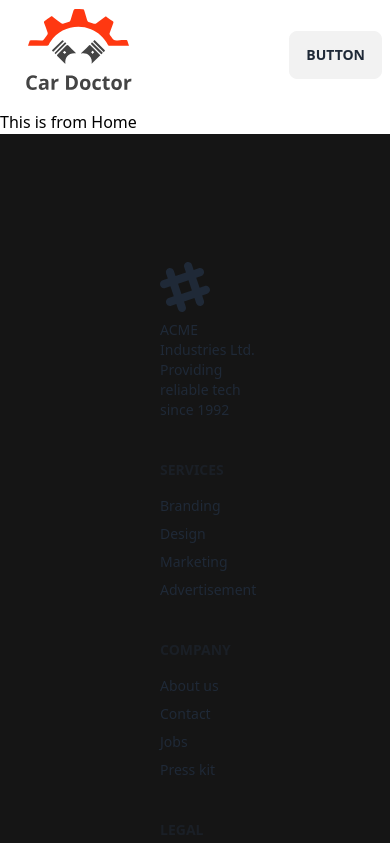
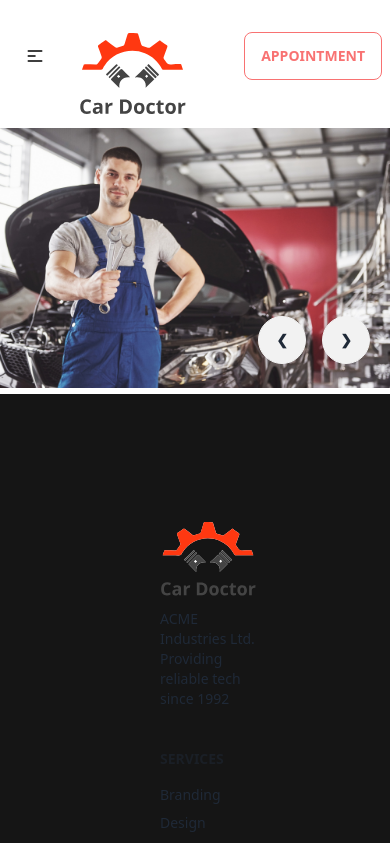
Before and after one commit to dev-hafiz/car_doctor_client, a React (Vite) app: page / in a window 390 px wide. Shown: the top 843 px of the page. Built offline with nearby package versions, Linux system fonts and the light colour scheme.

Commit message:
Add banner in home pahe

```diff
--- /dev/null
+++ b/src/Pages/Home/Home/Banner/Banner.jsx
@@ -0,0 +1,57 @@
+import img1 from "../../../../assets/images/banner/1.jpg";
+import img2 from "../../../../assets/images/banner/2.jpg";
+import img3 from "../../../../assets/images/banner/3.jpg";
+import img4 from "../../../../assets/images/banner/4.jpg";
+
+const Banner = () => {
+  return (
+    <div className="carousel w-full ">
+      <div id="slide1" className="carousel-item relative w-full">
+        <img src={img1} className="w-full" />
+        <div className="absolute flex justify-between transform -translate-y-1/2 right-5 bottom-0">
+          <a href="#slide4" className="btn btn-circle mr-4">
+            ❮
+          </a>
+          <a href="#slide2" className="btn btn-circle">
+            ❯
+          </a>
+        </div>
+      </div>
+      <div id="slide2" className="carousel-item relative w-full">
+        <img src={img4} className="w-full" />
+        <div className="absolute flex justify-between transform -translate-y-1/2  right-5 bottom-0">
+          <a href="#slide1" className="btn btn-circle mr-4">
+            ❮
+          </a>
+          <a href="#slide3" className="btn btn-circle">
+            ❯
+          </a>
+        </div>
+      </div>
+      <div id="slide3" className="carousel-item relative w-full">
+        <img src={img2} className="w-full" />
+        <div className="absolute flex justify-between transform -translate-y-1/2  right-5 bottom-0">
+          <a href="#slide2" className="btn btn-circle mr-4">
+            ❮
+          </a>
+          <a href="#slide4" className="btn btn-circle">
+            ❯
+          </a>
+        </div>
+      </div>
+      <div id="slide4" className="carousel-item relative w-full">
+        <img src={img3} className="w-full" />
+        <div className="absolute flex justify-between transform -translate-y-1/2  right-5 bottom-0">
+          <a href="#slide3" className="btn btn-circle mr-4">
+            ❮
+          </a>
+          <a href="#slide1" className="btn btn-circle">
+            ❯
+          </a>
+        </div>
+      </div>
+    </div>
+  );
+};
+
+export default Banner;
--- a/src/Pages/Home/Home/Home.jsx
+++ b/src/Pages/Home/Home/Home.jsx
@@ -1,7 +1,9 @@
+import Banner from "./Banner/Banner";
+
 const Home = () => {
   return (
     <div>
-      <h2>This is from Home</h2>
+      <Banner />
     </div>
   );
 };
--- a/src/Pages/Shared/Footer/Footer.jsx
+++ b/src/Pages/Shared/Footer/Footer.jsx
@@ -1,18 +1,10 @@
+import logo from "../../../assets/logo.svg";
+
 const Footer = () => {
   return (
     <footer className="footer py-32 px-40 bg-[#151515] text-base-content">
       <div>
-        <svg
-          width="50"
-          height="50"
-          viewBox="0 0 24 24"
-          xmlns="http://www.w3.org/2000/svg"
-          fillRule="evenodd"
-          clipRule="evenodd"
-          className="fill-current"
-        >
-          <path d="M22.672 15.226l-2.432.811.841 2.515c.33 1.019-.209 2.127-1.23 2.456-1.15.325-2.148-.321-2.463-1.226l-.84-2.518-5.013 1.677.84 2.517c.391 1.203-.434 2.542-1.831 2.542-.88 0-1.601-.564-1.86-1.314l-.842-2.516-2.431.809c-1.135.328-2.145-.317-2.463-1.229-.329-1.018.211-2.127 1.231-2.456l2.432-.809-1.621-4.823-2.432.808c-1.355.384-2.558-.59-2.558-1.839 0-.817.509-1.582 1.327-1.846l2.433-.809-.842-2.515c-.33-1.02.211-2.129 1.232-2.458 1.02-.329 2.13.209 2.461 1.229l.842 2.515 5.011-1.677-.839-2.517c-.403-1.238.484-2.553 1.843-2.553.819 0 1.585.509 1.85 1.326l.841 2.517 2.431-.81c1.02-.33 2.131.211 2.461 1.229.332 1.018-.21 2.126-1.23 2.456l-2.433.809 1.622 4.823 2.433-.809c1.242-.401 2.557.484 2.557 1.838 0 .819-.51 1.583-1.328 1.847m-8.992-6.428l-5.01 1.675 1.619 4.828 5.011-1.674-1.62-4.829z"></path>
-        </svg>
+        <img src={logo} alt="" />
         <p>
           ACME Industries Ltd.
           <br />
--- a/src/Pages/Shared/NavBar/NavBar.jsx
+++ b/src/Pages/Shared/NavBar/NavBar.jsx
@@ -1,6 +1,6 @@
 import logo from "../../../assets/logo.svg";
 const NavBar = () => {
-  const navItems = (
+  const navItem = (
     <>
       <li>
         <a>Home</a>
@@ -11,25 +11,41 @@
     </>
   );
   return (
-    <div className="navbar bg-white ">
+    <div className="navbar bg-white h-28 mb-4">
       <div className="navbar-start">
         <div className="dropdown">
-          <label tabIndex={0} className="btn btn-ghost ">
-            <img src={logo} />
+          <label tabIndex={0} className="btn btn-ghost lg:hidden">
+            <svg
+              xmlns="http://www.w3.org/2000/svg"
+              className="h-5 w-5"
+              fill="none"
+              viewBox="0 0 24 24"
+              stroke="currentColor"
+            >
+              <path
+                strokeLinecap="round"
+                strokeLinejoin="round"
+                strokeWidth="2"
+                d="M4 6h16M4 12h8m-8 6h16"
+              />
+            </svg>
           </label>
           <ul
             tabIndex={0}
-            className="menu menu-sm dropdown-content mt-3 z-[1] p-2 shadow bg-base-100 rounded-box w-52"
+            className="menu menu-sm dropdown-content mt-3 z-[1] p-2 shadow bg-white rounded-box w-52"
           >
-            {navItems}
+            {navItem}
           </ul>
         </div>
+        <a className="btn btn-ghost normal-case text-xl">
+          <img src={logo} />
+        </a>
       </div>
       <div className="navbar-center hidden lg:flex">
-        <ul className="menu menu-horizontal px-1">{navItems}</ul>
+        <ul className="menu menu-horizontal bg-white px-1">{navItem}</ul>
       </div>
       <div className="navbar-end">
-        <a className="btn">Button</a>
+        <button className="btn btn-outline btn-error">Appointment</button>
       </div>
     </div>
   );
--- a/src/main.jsx
+++ b/src/main.jsx
@@ -4,10 +4,12 @@
 import "./index.css";
 
 ReactDOM.createRoot(document.getElementById("root")).render(
-  <div className="bg-white h-screen text-dark">
-    <React.StrictMode>
-      <App />
-    </React.StrictMode>
+  <div className="bg-white h-full text-dark">
+    <div className="max-w-6xl mx-auto">
+      <React.StrictMode>
+        <App />
+      </React.StrictMode>
+    </div>
     ,
   </div>
 );
```
